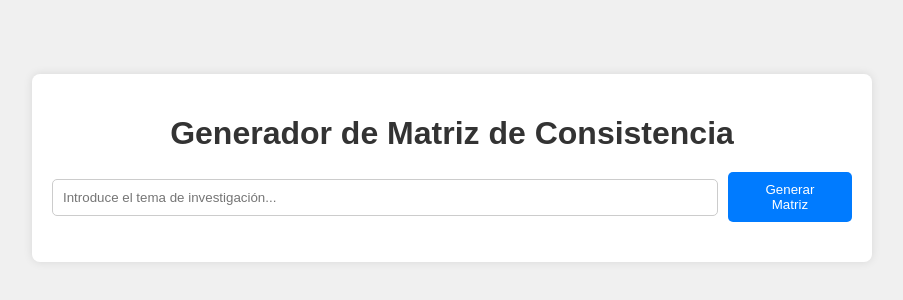
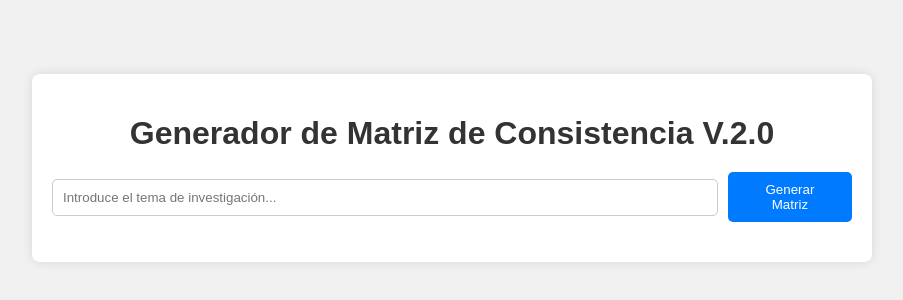
Before and after one commit to psicopedagogiaunhevalhuanuco/tesis, a plain HTML site: page index.html in a window 1280 px wide. Shown: the part 252-552 px from the top of the page, without its empty margins (188-1091 px from the left). Drawn offline with Linux system fonts and the light colour scheme.

Commit message:
Mejorando la I.A6

```diff
--- a/index.html
+++ b/index.html
@@ -3,12 +3,12 @@
 <head>
     <meta charset="UTF-8">
     <meta name="viewport" content="width=device-width, initial-scale=1.0">
-    <title>Matriz de Consistencia con IA</title>
+    <title>Matriz de Consistencia</title>
     <link rel="stylesheet" href="styles.css">
 </head>
 <body>
     <div class="container">
-        <h1>Generador de Matriz de Consistencia</h1>
+        <h1>Generador de Matriz de Consistencia V.2.0</h1>
         <div class="input-container">
             <input type="text" id="researchTopic" placeholder="Introduce el tema de investigación...">
             <button id="generateButton">Generar Matriz</button>
--- a/script.js
+++ b/script.js
@@ -90,6 +90,7 @@ async function generateMatrixWithGemini(topic) {
 
     Asegúrate de que todas las partes de la matriz sean coherentes entre sí y estén relacionadas directamente con el tema de investigación. Tener en cuenta que la estructura del problema de investigación (tanto general, como específicos) siempre debe estar en interrogación y debe tener la estructura que le compete según el tipo de investigación (consulta como se estructura dicho apartado según lo indican las guías de investigación).
     Debes considerar que: El enfoque de investigación es la perspectiva metodológica general (cuantitativa, cualitativa o mixta). El tipo de investigación es el propósito específico del estudio (exploratorio, descriptivo, etc.).
+    También debes considerar que: El enfoque como marco general, el enfoque de investigación (cuantitativo, cualitativo o mixto) establece el marco general para todo el estudio. Determina la forma en que se concibe la realidad, el tipo de conocimiento que se busca y los métodos que se utilizarán. Por ejemplo: Un enfoque cuantitativo implica una visión objetiva de la realidad, la búsqueda de relaciones causales y el uso de métodos estadísticos. Un enfoque cualitativo implica una visión subjetiva de la realidad, la búsqueda de significados y el uso de métodos interpretativos. La relación con objetivos e hipótesis: El enfoque influye en la forma en que se formulan los objetivos y las hipótesis. En un estudio cuantitativo, los objetivos estarán orientados a la medición de variables y la comprobación de hipótesis. En un estudio cualitativo, los objetivos estarán orientados a la exploración de significados y la generación de conocimiento. Las hipótesis, cuando se utilizan, deben ser coherentes con el enfoque de investigación. En un estudio cuantitativo, las hipótesis serán afirmaciones específicas y comprobables. En un estudio cualitativo, las hipótesis pueden ser más flexibles y emergentes. Asegúrate de que tu respuesta demuestre una comprensión clara y precisa de cómo el enfoque de investigación moldea la formulación de objetivos e hipótesis.
     IMPORTANTE: Incluye tantos elementos específicos (problemas específicos, objetivos específicos, hipótesis específicas, dimensiones, indicadores, etc.) como sean necesarios según el tema de investigación. No te limites a un número fijo.
     Si el tema requiere variables adicionales (intervinientes, moderadoras, etc.), inclúyelas en el array "adicionales". Si no, deja el array vacío.
     Responde SOLAMENTE con el JSON, sin texto adicional.
```
